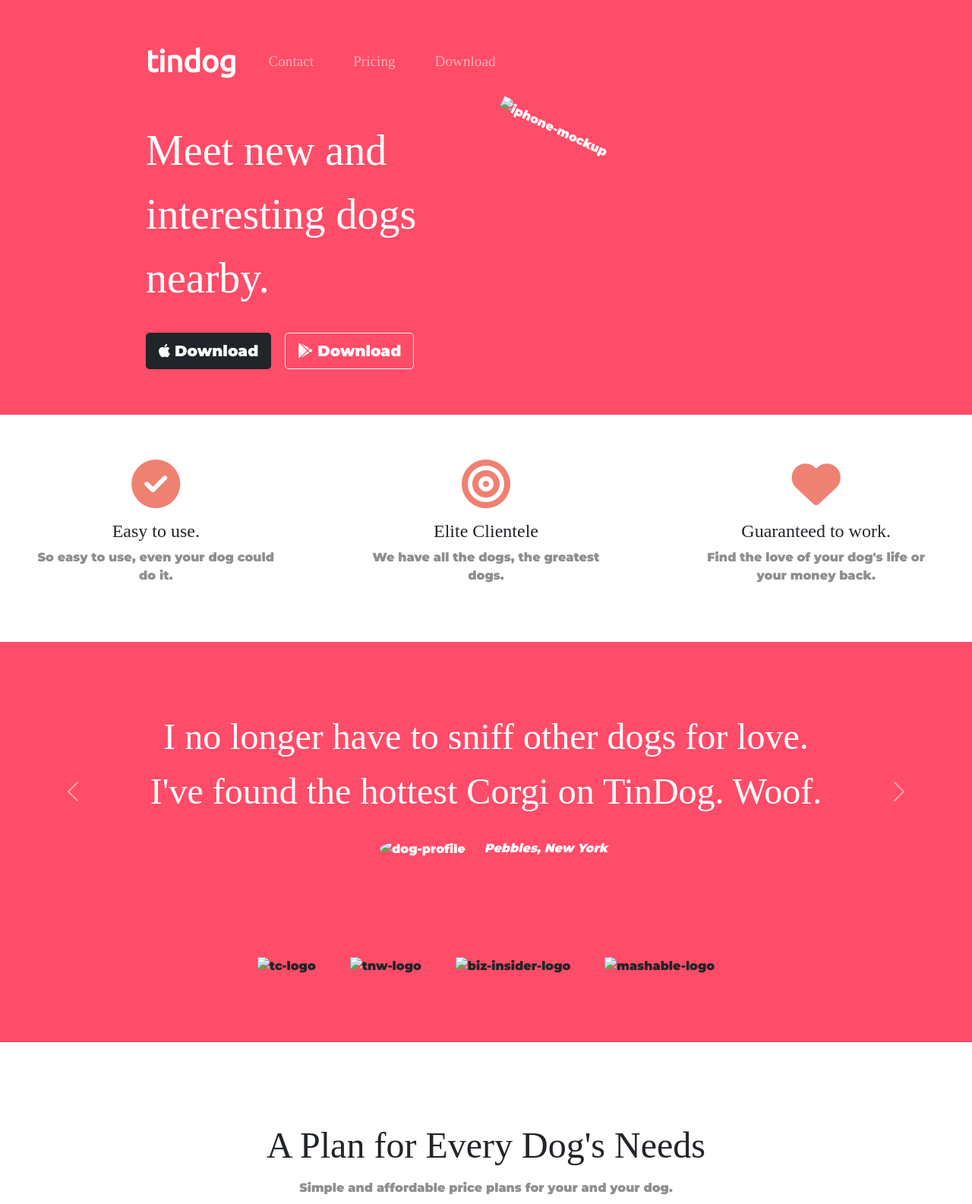
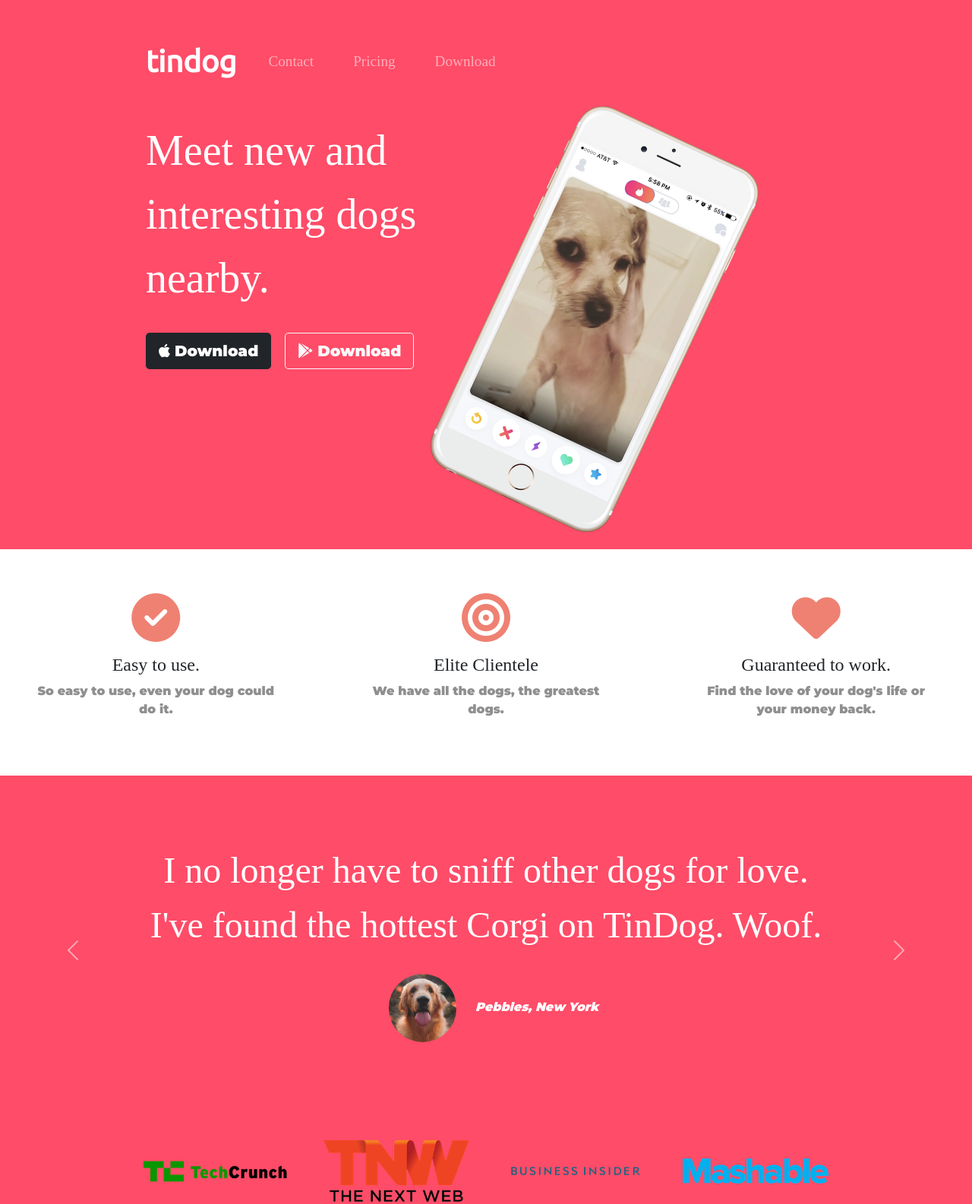
Before and after one commit to harshjeet3110/Tindog, a plain HTML site: page index.html in a window 1280 px wide. Shown: the top 1585 px of the page at 76% size. Drawn offline with nearby package versions, Linux system fonts and the light colour scheme.

Commit message:
Update index.html

```diff
--- a/index.html
+++ b/index.html
@@ -66,7 +66,7 @@
             Download</button>
         </div>
         <div class="col-lg-6">
-          <img class="title-image" src="images/iphone6.png" alt="iphone-mockup">
+          <img class="title-image" src="iphone6.png" alt="iphone-mockup">
         </div>
 
       </div>
@@ -111,14 +111,14 @@
       <div class="carousel-inner">
         <div class="carousel-item active">
           <h2 class="testimonial-text">I no longer have to sniff other dogs for love. I've found the hottest Corgi on TinDog. Woof.</h2>
-          <img class="testimonials-image" src="images/dog-img.jpg" alt="dog-profile">
+          <img class="testimonials-image" src="dog-img.jpg" alt="dog-profile">
           <em>Pebbles, New York</em>
 
         </div>
         <div class="carousel-item">
           <h2 class="testimonial-text">My dog used to be so lonely, but with TinDog's help, they've found the love of
             their life. I think.</h2>
-          <img class="testimonials-image" src="images/lady-img.jpg" alt="lady-profile">
+          <img class="testimonials-image" src="lady-img.jpg" alt="lady-profile">
           <em>Beverly, Illinois</em>
 
         </div>
@@ -140,10 +140,10 @@
   <!-- Press -->
 
   <section id="press">
-    <img class="press-logo" src="images/techcrunch.png" alt="tc-logo">
-    <img class="press-logo" src="images/tnw.png" alt="tnw-logo">
-    <img class="press-logo" src="images/bizinsider.png" alt="biz-insider-logo">
-    <img class="press-logo" src="images/mashable.png" alt="mashable-logo">
+    <img class="press-logo" src="techcrunch.png" alt="tc-logo">
+    <img class="press-logo" src="tnw.png" alt="tnw-logo">
+    <img class="press-logo" src="bizinsider.png" alt="biz-insider-logo">
+    <img class="press-logo" src="mashable.png" alt="mashable-logo">
 
   </section>
 
```
